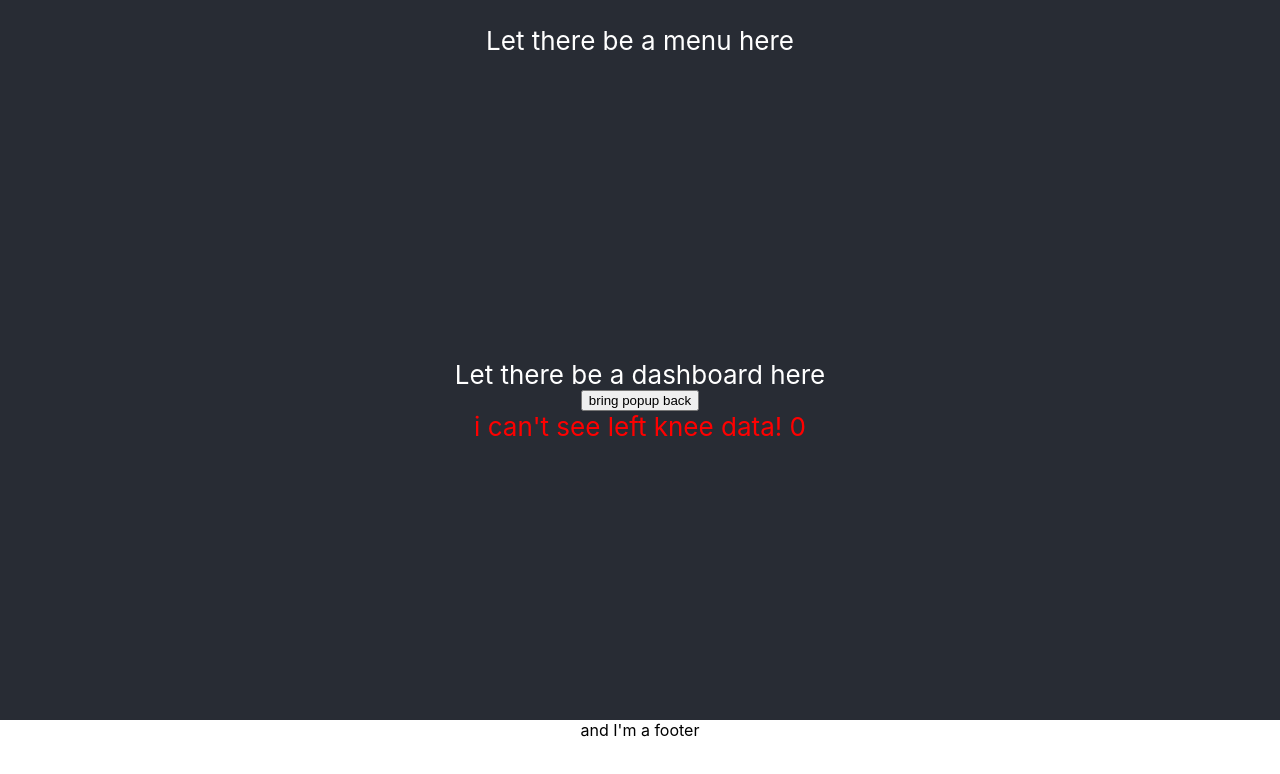
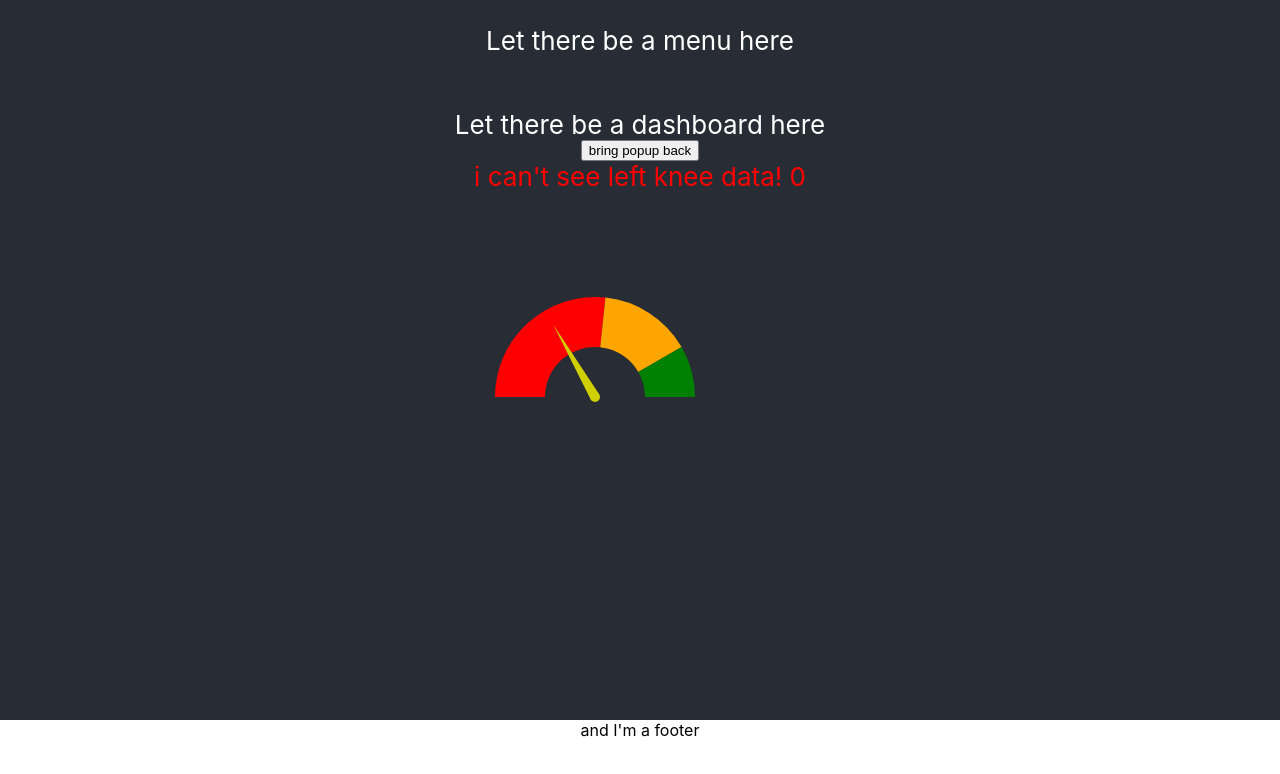
Before and after one commit to Medialab1-team1/medialab01, a React (Create React App) app in the folder medialab01/: page / in a window 1280 px wide. Both pictures are taken after a click on the button "popup sluiten". Shown: the top 774 px of the page. Built offline with nearby package versions, Linux system fonts and the light colour scheme.

Commit message:
Added PieChartNeedle component

```diff
--- a/medialab01/src/App.jsx
+++ b/medialab01/src/App.jsx
@@ -10,6 +10,7 @@ import { PatientContext } from "./contexts/PatientContext";
 // import components
 import UploadPopup from "./components/UploadPopup/UploadPopup";
 import DataChecker from "./components/DataChecker/DataChecker";
+import PieChartNeedle from "./components/PieChartNeedle/PieChartNeedle";
 
 // import css
 import "./App.css";
@@ -50,6 +51,7 @@ function App() {
             <DataChecker />
           </DataContextProvider>
         </PatientContext.Provider>
+        <PieChartNeedle/>
       </main>
       <footer className="App-footer">and I'm a footer</footer>
     </div>
--- /dev/null
+++ b/medialab01/src/components/PieChartNeedle/PieChartNeedle.jsx
@@ -0,0 +1,66 @@
+/* eslint-disable no-shadow */
+import React, { PureComponent } from 'react';
+import { PieChart, Pie, Cell } from 'recharts';
+
+const RADIAN = Math.PI / 180;
+const data = [
+  { name: 'A', value: 80, color: 'red' },
+  { name: 'B', value: 45, color: 'orange' },
+  { name: 'C', value: 25, color: 'green' },
+];
+const cx = 150;
+const cy = 200;
+const iR = 50;
+const oR = 100;
+const value = 50;
+
+const needle = (value, data, cx, cy, iR, oR, color) => {
+  let total = 0;
+  data.forEach((v) => {
+    total += v.value;
+  });
+  const ang = 180.0 * (1 - value / total);
+  const length = (iR + 2 * oR) / 3;
+  const sin = Math.sin(-RADIAN * ang);
+  const cos = Math.cos(-RADIAN * ang);
+  const r = 5;
+  const x0 = cx + 5;
+  const y0 = cy + 5;
+  const xba = x0 + r * sin;
+  const yba = y0 - r * cos;
+  const xbb = x0 - r * sin;
+  const ybb = y0 + r * cos;
+  const xp = x0 + length * cos;
+  const yp = y0 + length * sin;
+
+  return [
+    <circle cx={x0} cy={y0} r={r} fill={color} stroke="none" />,
+    <path d={`M${xba} ${yba}L${xbb} ${ybb} L${xp} ${yp} L${xba} ${yba}`} stroke="#none" fill={color} />,
+  ];
+};
+
+export default class Example extends PureComponent {
+  render() {
+    return (
+      <PieChart width={400} height={500}>
+        <Pie
+          dataKey="value"
+          startAngle={180}
+          endAngle={0}
+          data={data}
+          cx={cx}
+          cy={cy}
+          innerRadius={iR}
+          outerRadius={oR}
+          fill="#8884d8"
+          stroke="none"
+        >
+          {data.map((entry, index) => (
+            <Cell key={`cell-${index}`} fill={entry.color} />
+          ))}
+        </Pie>
+        {needle(value, data, cx, cy, iR, oR, '#d0d000')}
+      </PieChart>
+    );
+  }
+}
--- /dev/null
+++ b/package.json
@@ -0,0 +1,5 @@
+{
+  "dependencies": {
+    "recharts": "^2.12.3"
+  }
+}
```
Also changed, not shown: medialab01/src/components/PieChartNeedle/PieChartNeedle.module.css (added), 1 other file (tests, documents, lock files or other folders).
